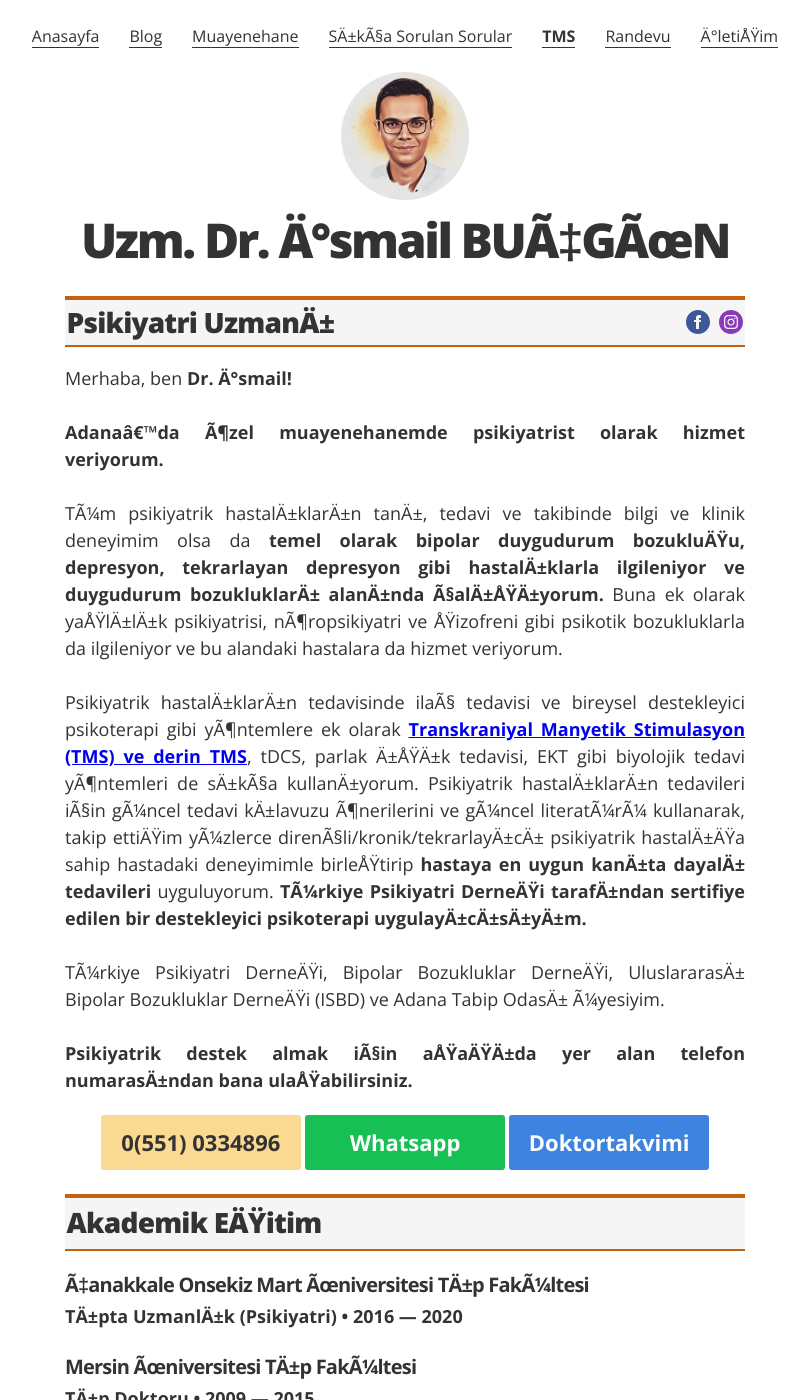
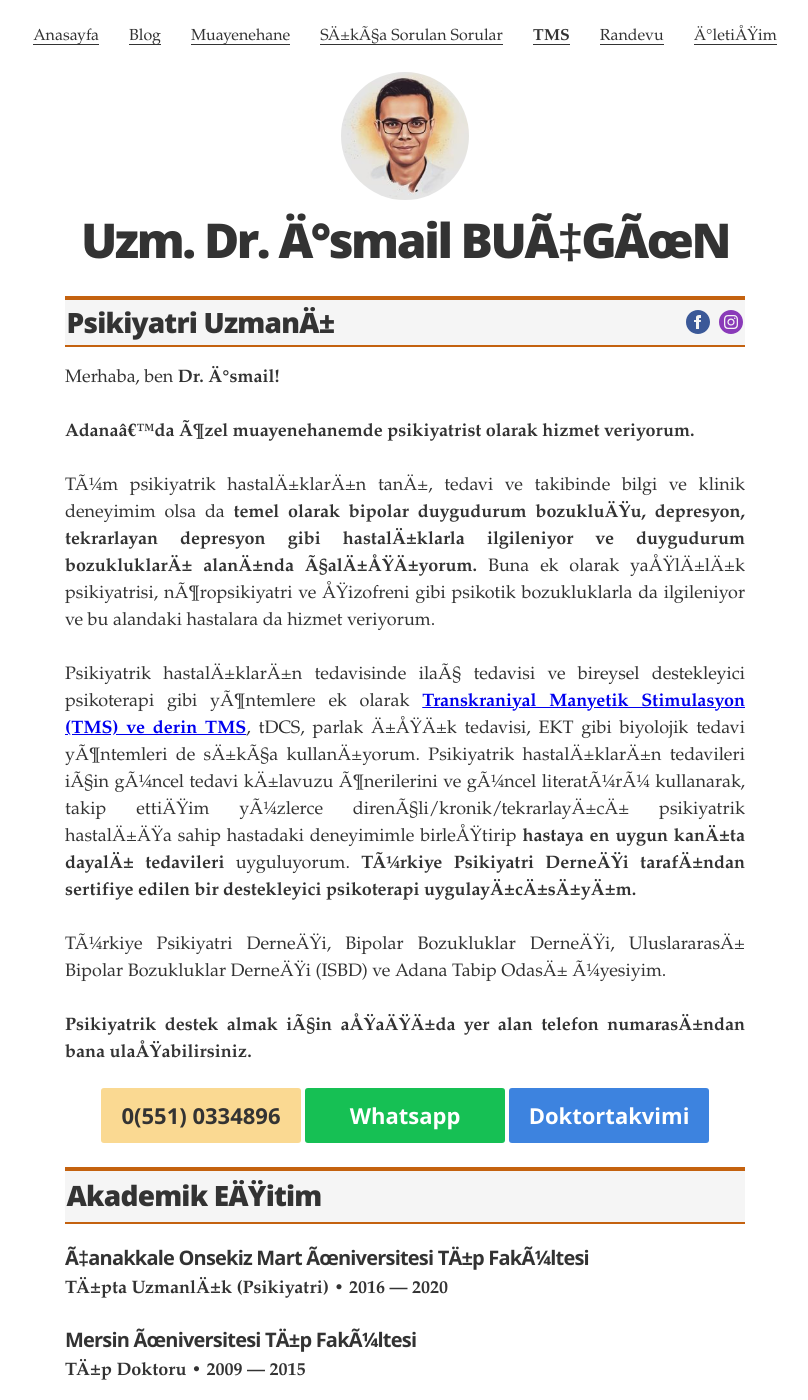
Before and after one commit to ibucgun/ibucgun.github.io, a Jekyll site: the page built from index.html, in a window 1280 px wide and 1400 px high. Shown: the whole window, without its empty margins (235-1043 px from the left). Built offline with Jekyll 4.4.1, drawn with Linux system fonts in a browser that asks for light colours.

Commit message:
Update _mixins.scss

```diff
--- a/_sass/_mixins.scss
+++ b/_sass/_mixins.scss
@@ -75,7 +75,7 @@
 }
 
 @mixin serif {
-  font-family: "Open Sans", "Minion Pro", Palatino, Georgia, serif;
+  font-family: "Montserrat", "Minion Pro", Palatino, Georgia, serif;
 }
 
 @mixin serif_regular {
```
